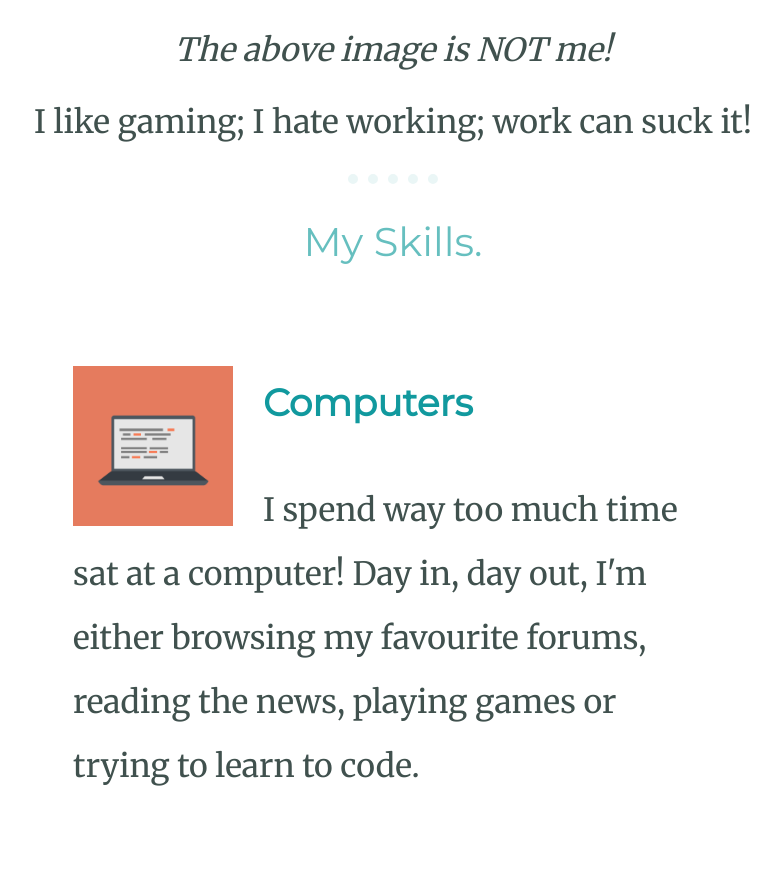
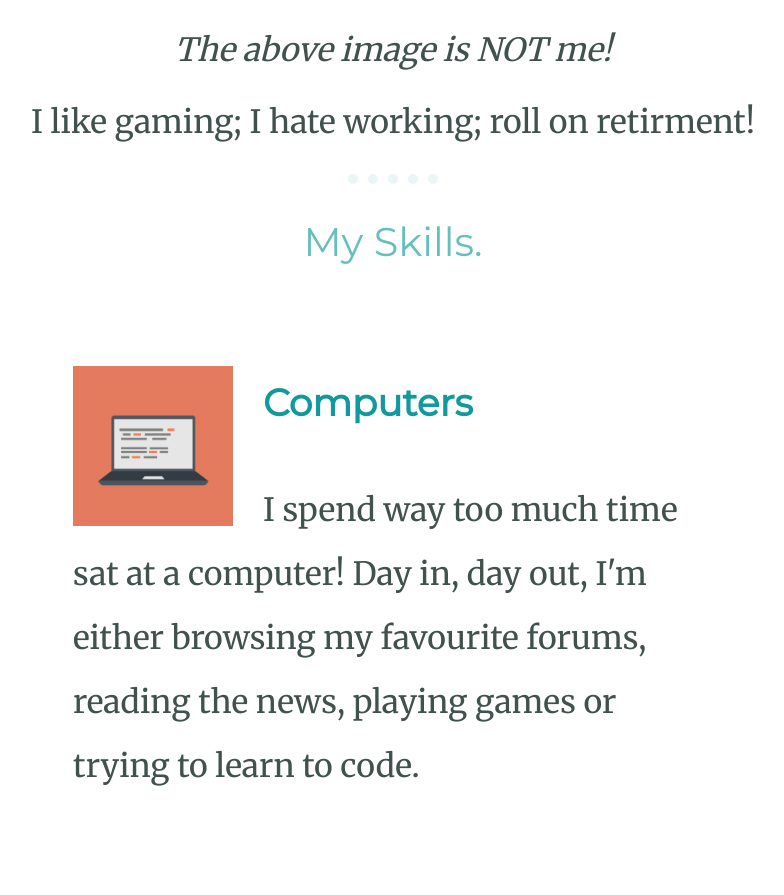
Before and after one commit to infidelus/fake-cv, a plain HTML site: page index.html in a window 1280 px wide. Shown: the part 1086-1981 px from the top of the page, without its empty margins (247-1031 px from the left). Drawn offline with Linux system fonts and the light colour scheme.

Commit message:
Update index.html

```diff
--- a/index.html
+++ b/index.html
@@ -21,7 +21,7 @@
                 <img src="images/angela.png" alt="angela-yu-img">
                 <h2>Hello.</h2>
                 <p><em>The above image is NOT me!</em></p>
-                <p>I like gaming; I hate working; work can suck it!</p>
+                <p>I like gaming; I hate working; roll on retirment!</p>
             </div>
             <hr>
             <div class="skills">
```
